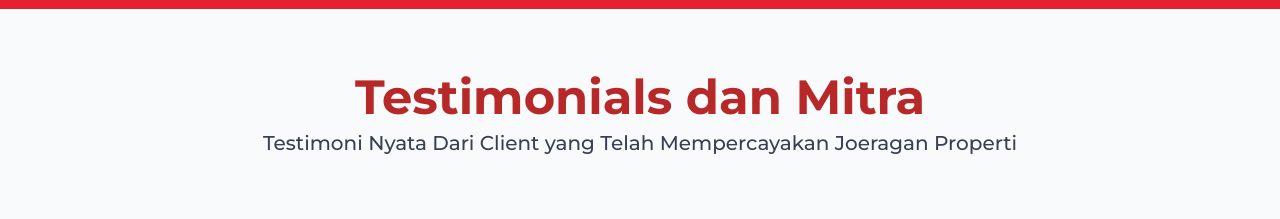
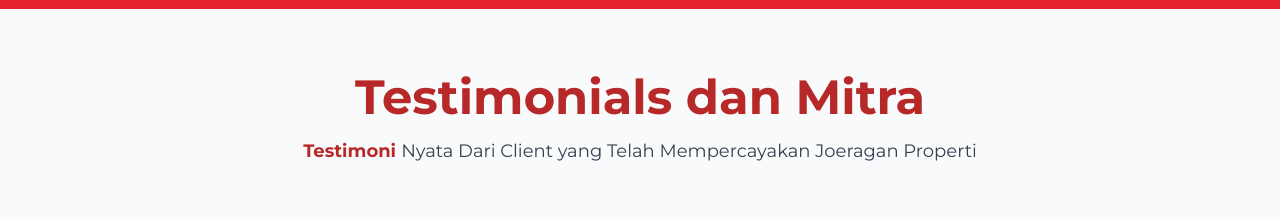
Before and after one commit to emhafis/joeragan-fe, a React (Vite) app: page / in a window 1280 px wide. Shown: the part 2460-2679 px from the top of the page. Built offline with nearby package versions, Linux system fonts and the light colour scheme.

Commit message:
add loading screen

```diff
--- a/src/App.jsx
+++ b/src/App.jsx
@@ -1,8 +1,12 @@
 import AppRoutes from './routes/AppRoutes';
+import LoadingScreen from "./components/LoadingScreen";
 
 function App() {
   return (
-    <AppRoutes />
+    <>
+      <LoadingScreen />
+      <AppRoutes />
+    </>
   )
 }
 
--- /dev/null
+++ b/src/components/LoadingScreen.jsx
@@ -0,0 +1,33 @@
+import { useEffect, useState } from "react";
+
+export default function LoadingScreen() {
+  const [visible, setVisible] = useState(true);
+
+  useEffect(() => {
+    // Minimal tampil 5 detik
+    const minDisplayTime = new Promise((resolve) => setTimeout(resolve, 2000));
+
+    // Tunggu sampai seluruh halaman terload
+    const pageLoaded = new Promise((resolve) => {
+      if (document.readyState === "complete") resolve();
+      else window.addEventListener("load", resolve);
+    });
+
+    Promise.all([minDisplayTime, pageLoaded]).then(() => {
+      setVisible(false);
+    });
+  }, []);
+
+  if (!visible) return null;
+
+  return (
+    <div className="fixed inset-0 bg-white flex flex-col items-center justify-center z-[9999] transition-opacity duration-500">
+      {/* Animasi Loading */}
+      <div className="w-10 h-10 border-4 border-primary border-t-transparent rounded-full animate-spin"></div>
+
+      <p className="mt-4 text-primary tracking-wide">
+        Memuat halaman...
+      </p>
+    </div>
+  );
+}
--- a/src/components/home/ClientSection.jsx
+++ b/src/components/home/ClientSection.jsx
@@ -13,15 +13,15 @@
   return (
     <section className="bg-gray-50 py-16 overflow-hidden">
       <div className="container mx-auto px-6 lg:px-32 text-center">
-
         {/* Heading */}
         <div className="text-center mb-10 sm:mb-14">
           <h2 className="text-3xl sm:text-4xl lg:text-5xl font-extrabold text-primary mb-2">
             Testimonials dan Mitra
           </h2>
-          <h3 className="text-base sm:text-lg lg:text-xl text-gray-700 font-medium">
-            Testimoni Nyata Dari Client yang Telah Mempercayakan Joeragan Properti
-          </h3>
+          <p className="pt-2 md:mt-0 text-base sm:text-lg text-gray-700">
+            <span className="font-bold text-primary">
+            Testimoni </span>{" "}Nyata Dari Client yang Telah Mempercayakan Joeragan Properti
+          </p>
         </div>
 
         {/* Carousel Logo */}
```
